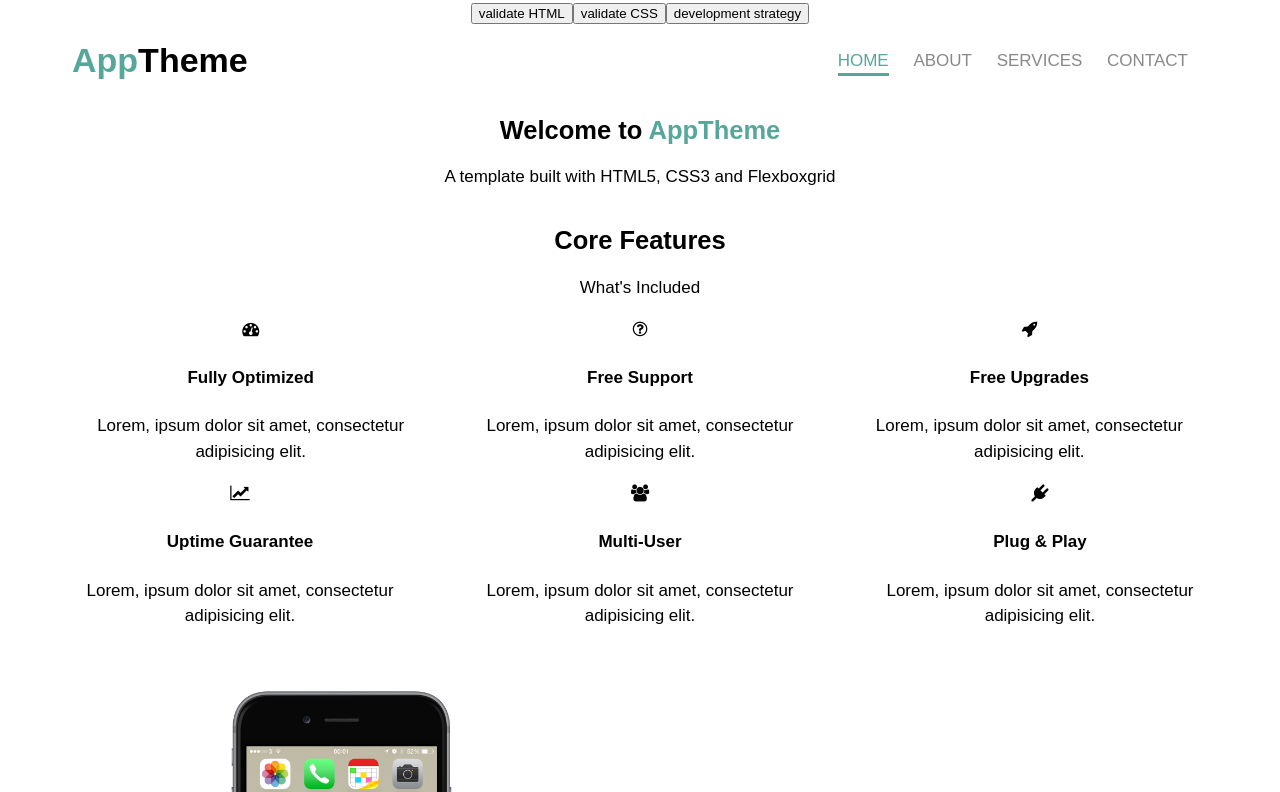
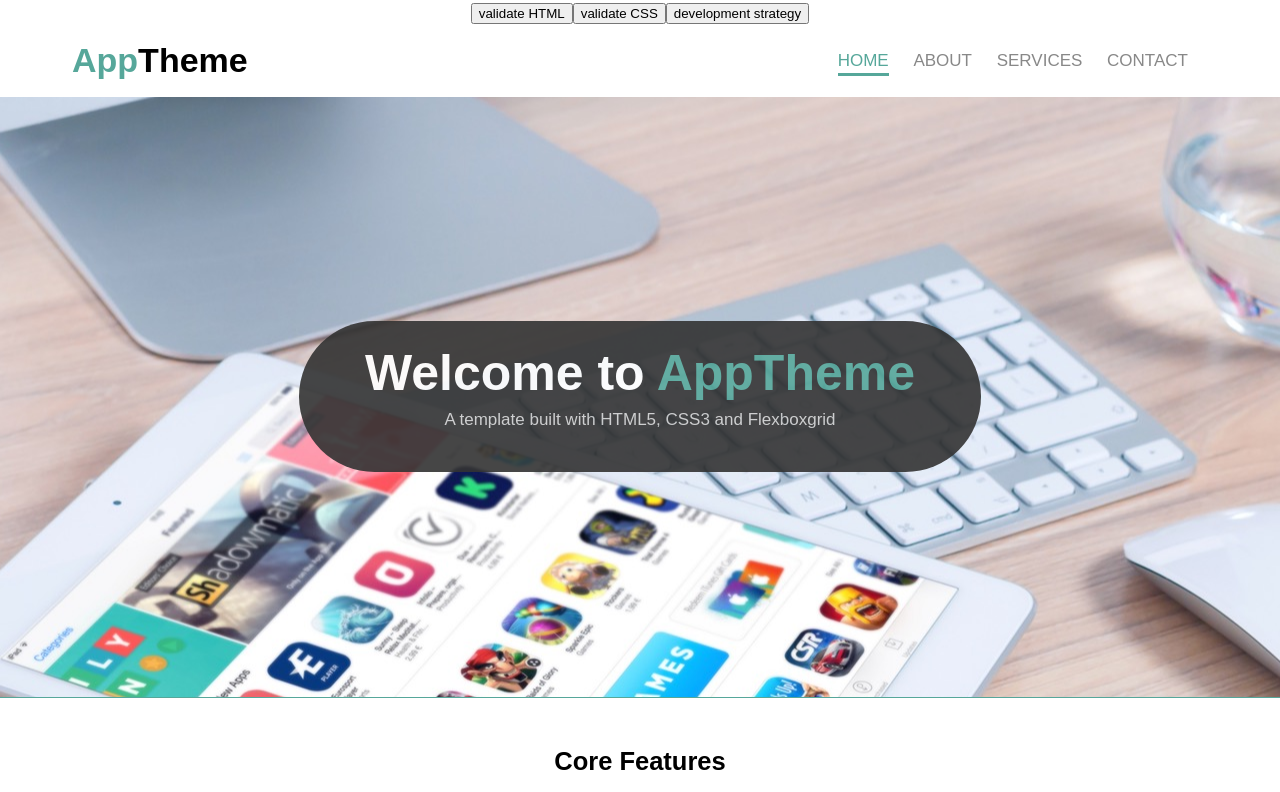
Before and after one commit to Mohammad-Musa/app-theme, a plain HTML site: page index.html in a window 1280 px wide. Shown: the top 792 px of the page. Drawn offline with Linux system fonts and the light colour scheme.

Commit message:
styling showcase Closes #33

```diff
--- a/css/style.css
+++ b/css/style.css
@@ -49,3 +49,33 @@ main-header{
     border-bottom: 3px solid #56a79a;
     padding-bottom: 3px;
 }
+
+/* SHOWCASE */
+#showcase{
+    background:url(../images/showcase.jpg) no-repeat center center;
+    border-bottom: 1px solid #56a79a;
+    margin-bottom: 30px;
+}
+
+#showcase .row{
+    height: 600px;
+}
+
+#showcase h1{
+    font-size: 50px;
+    margin: 0;
+    padding-bottom: 20px;
+}
+
+#showcase p{
+    color: #ccc;
+    margin: 0;
+}
+
+#showcase .showcase-content{
+    background: #333;
+    color: #fff;
+    border-radius: 90px;
+    padding: 40px;
+    opacity: 0.9;
+}
```
